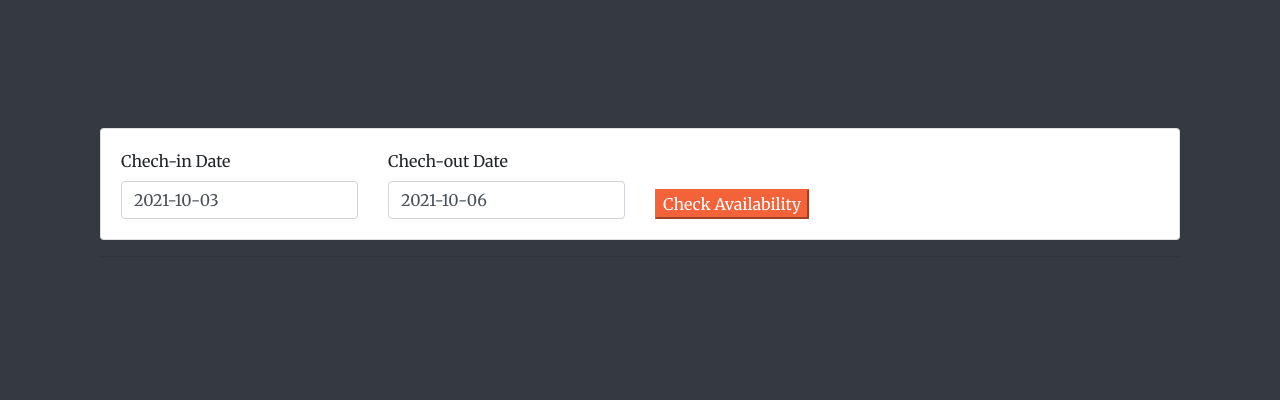
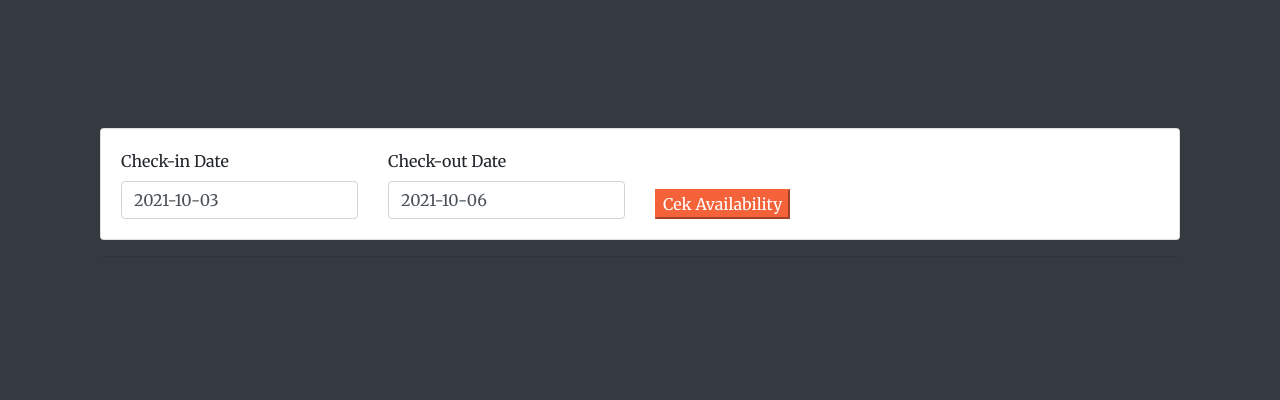
Before and after one commit to diontambunan/Hotel-Reservasi, a PHP site: page /index.php?page=list in a window 1280 px wide. Shown: the part 800-1200 px from the top of the page. Run offline with PHP 8.4, Linux system fonts and the light colour scheme; the visitor is signed in with stand-in values (Sample User, id 1); data comes from the database, SQL or seed files in the repository; data that the repository does not hold is empty; some libraries are stand-ins or nearby versions.

Commit message:
memperbarui file list. file list untuk laman Rooms

```diff
--- a/list.php
+++ b/list.php
@@ -25,16 +25,16 @@ $date_out = isset($_POST['date_out']) ? $_POST['date_out'] : date('Y-m-d',strtot
 									<form action="index.php?page=list" id="filter" method="POST">
 			        					<div class="row">
 			        						<div class="col-md-3">
-			        							<label for="">Chech-in Date</label>
+			        							<label for="">Check-in Date</label>
 			        							<input type="text" class="form-control datepicker" name="date_in" autocomplete="off" value="<?php echo isset($date_in) ? date("Y-m-d",strtotime($date_in)) : "" ?>">
 			        						</div>
 			        						<div class="col-md-3">
-			        							<label for="">Chech-out Date</label>
+			        							<label for="">Check-out Date</label>
 			        							<input type="text" class="form-control datepicker" name="date_out" autocomplete="off" value="<?php echo isset($date_out) ? date("Y-m-d",strtotime($date_out)) : "" ?>">
 			        						</div>
 			        						<div class="col-md-3">
 			        							<br>
-			        							<button class="btn-btn-block btn-primary mt-3">Check Availability</button>
+			        							<button class="btn-btn-block btn-primary mt-3">Cek Availability</button>
 			        						</div>
 
 			        					</div>
```
